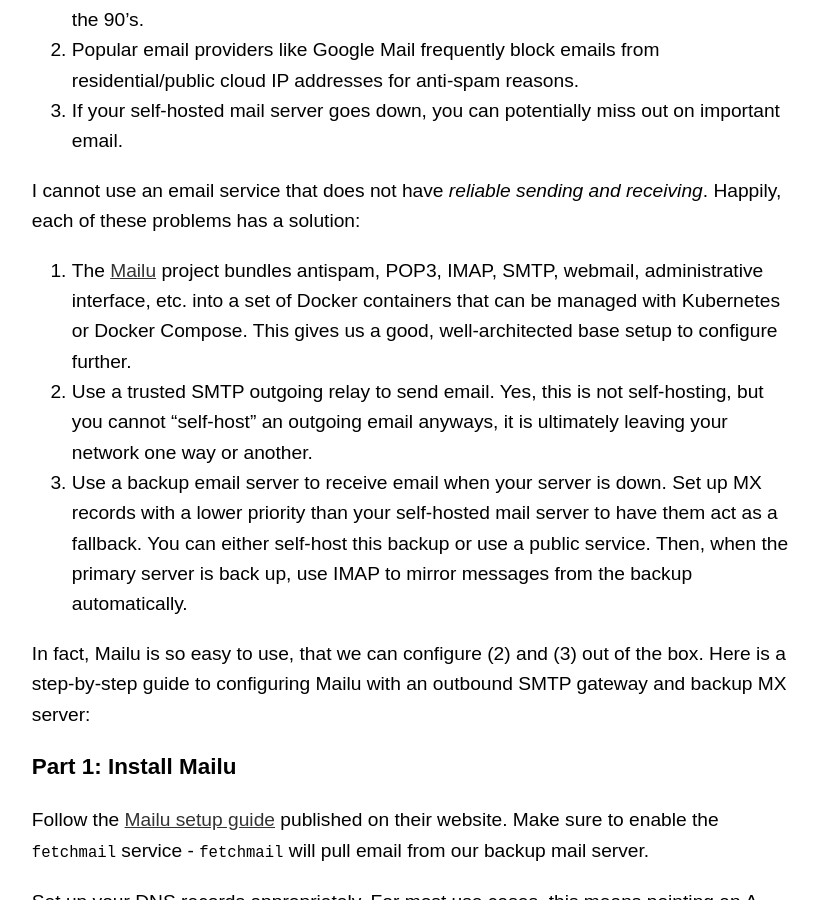
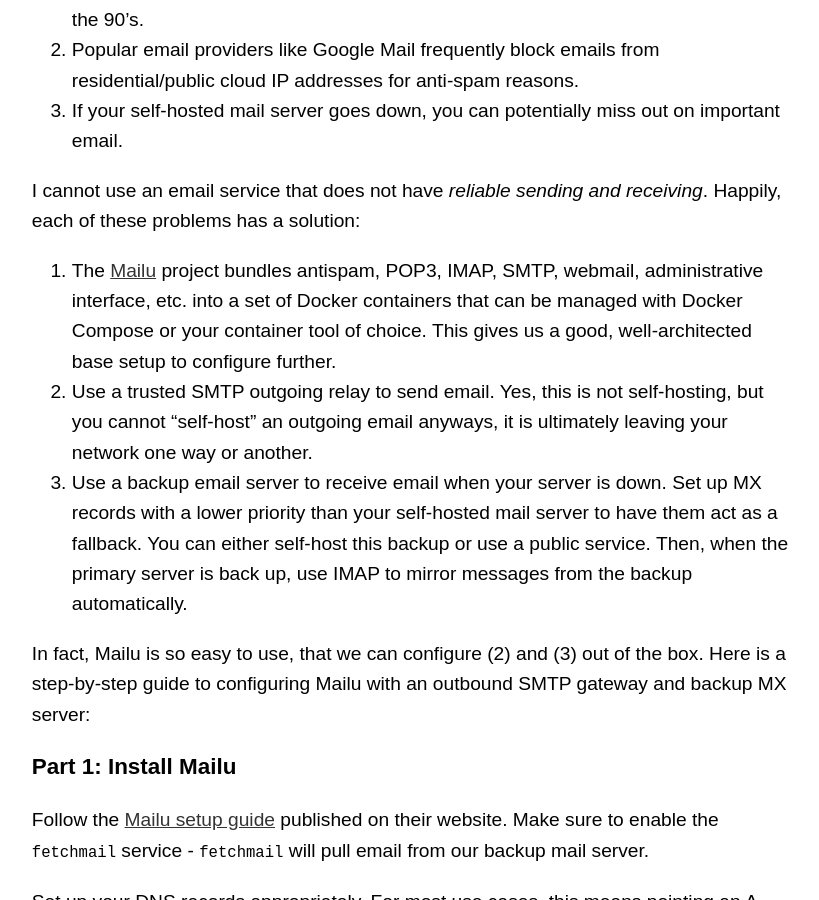
Before and after one commit to flotwig/site, a Jekyll site: the page built from _posts/2021-07-08-reliable-self-hosted-email.md, in a window 1280 px wide and 900 px high, scrolled down 849 px. Shown: the whole window, without its empty margins (229-1048 px from the left). Built offline with Jekyll 4.4.1, drawn with Linux system fonts in a browser that asks for light colours; some of the changed text lies outside the part shown.

Commit message:
Minor edits

```diff
--- a/_posts/2021-07-08-reliable-self-hosted-email.md
+++ b/_posts/2021-07-08-reliable-self-hosted-email.md
@@ -18,7 +18,7 @@
 
 I cannot use an email service that does not have *reliable sending and receiving*. Happily, each of these problems has a solution:
 
-1. The [Mailu](https://mailu.io/) project bundles antispam, POP3, IMAP, SMTP, webmail, administrative interface, etc. into a set of Docker containers that can be managed with Kubernetes or Docker Compose. This gives us a good, well-architected base setup to configure further.
+1. The [Mailu](https://mailu.io/) project bundles antispam, POP3, IMAP, SMTP, webmail, administrative interface, etc. into a set of Docker containers that can be managed with Docker Compose or your container tool of choice. This gives us a good, well-architected base setup to configure further.
 2. Use a trusted SMTP outgoing relay to send email. Yes, this is not self-hosting, but you cannot "self-host" an outgoing email anyways, it is ultimately leaving your network one way or another.
 3. Use a backup email server to receive email when your server is down. Set up MX records with a lower priority than your self-hosted mail server to have them act as a fallback. You can either self-host this backup or use a public service. Then, when the primary server is back up, use IMAP to mirror messages from the backup automatically.
 
@@ -125,6 +125,7 @@
 After setting everything up, you may wish to take some additional steps to enhance and secure your setup:
 
 * Set up a catch-all address for your domains using `Aliases` in the Mailu admin panel.
+* Establish a backup strategy - as with anything self-hosted, the data is now your ultimate responsibility. Nobody will be around to help you recover lost emails when your server's hard drive inevitably crashes, so establish a strategy now.
 * Increase your mailbox quota - by default, Mailu creates all accounts with a 1GB mail quota, which is pretty small.
 * Disable any services you don't need running 24/7 - this could include the admin panel and webmail.
 * Test your email setup by sending and receiving emails from your friends. This will help catch any errors with your setup before they manifest into truly embarrassing email problems.
```
